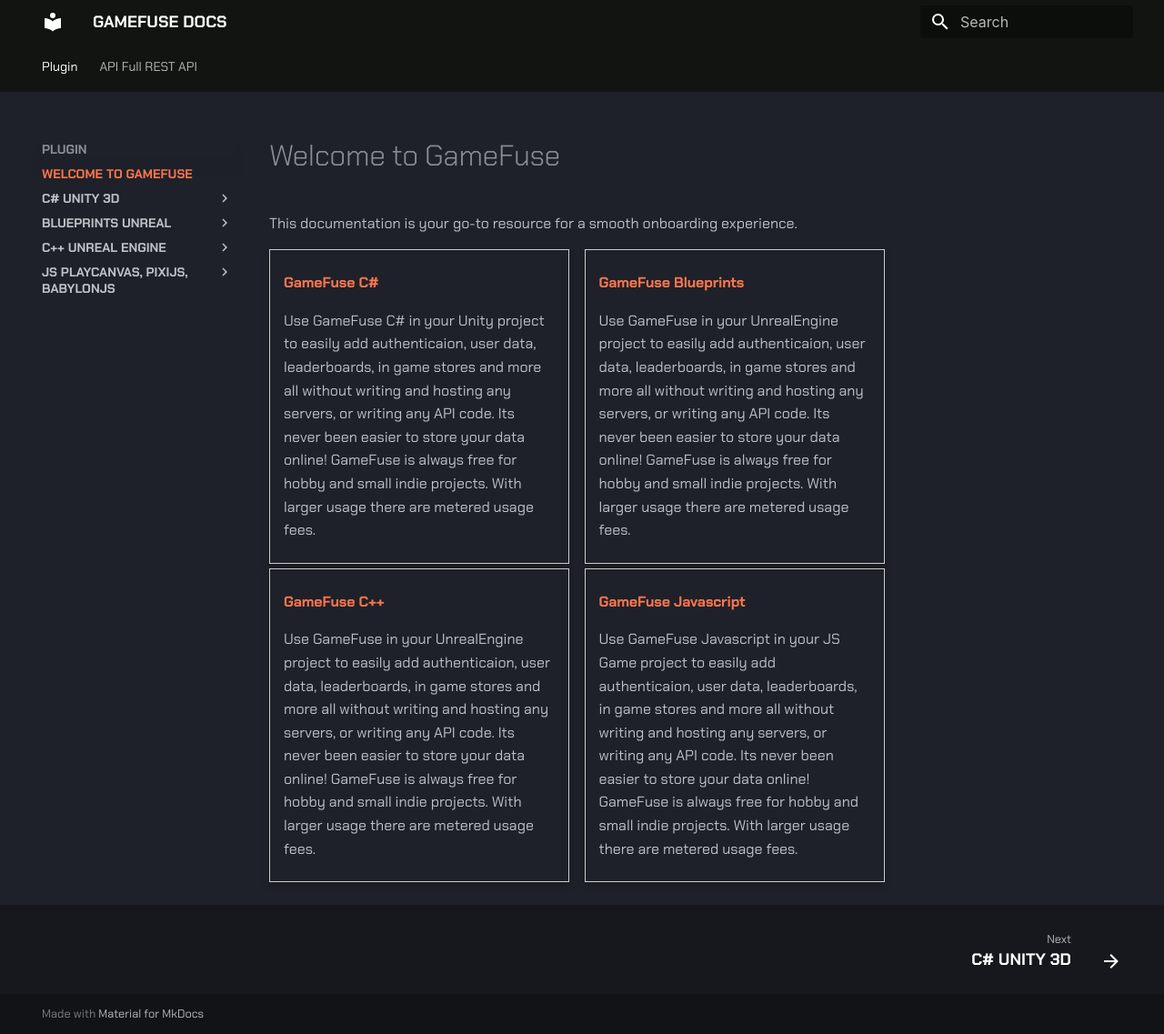
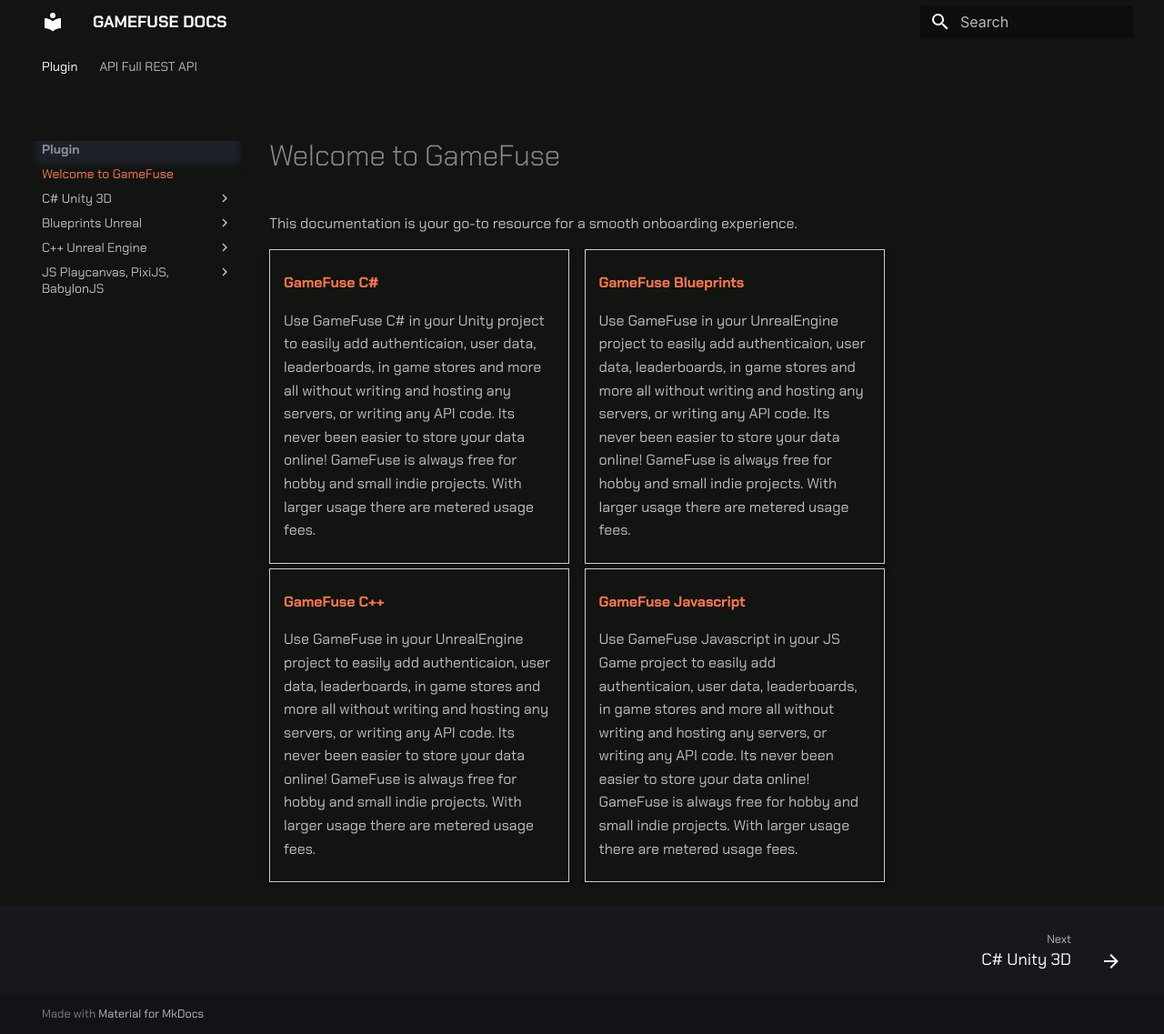
Before and after one commit to game-fuse/gamefusedocs, an MkDocs documentation site: the page built from docs/index.md, in a window 1280 px wide and 1137 px high. Shown: the whole window at 91% size. Built offline with MkDocs 1.6.1 and Material for MkDocs 9.7.7, drawn with Linux system fonts in a browser that asks for light colours; some web fonts are replaced.

Commit message:
more css

```diff
--- a/docs/custom.css
+++ b/docs/custom.css
@@ -2,11 +2,12 @@
 *{
     font-family: "Chakra Petch", sans-serif;
 }
-.md-header, .md-tabs{
+.md-header, .md-tabs, .md-main, .md-nav__link{
   background: #111410;
+  box-shadow: none;
 }
 
-.md-ellipsis{
+.md-header__topic{
   font-weight: 700;
   text-transform: uppercase;
 }
```
